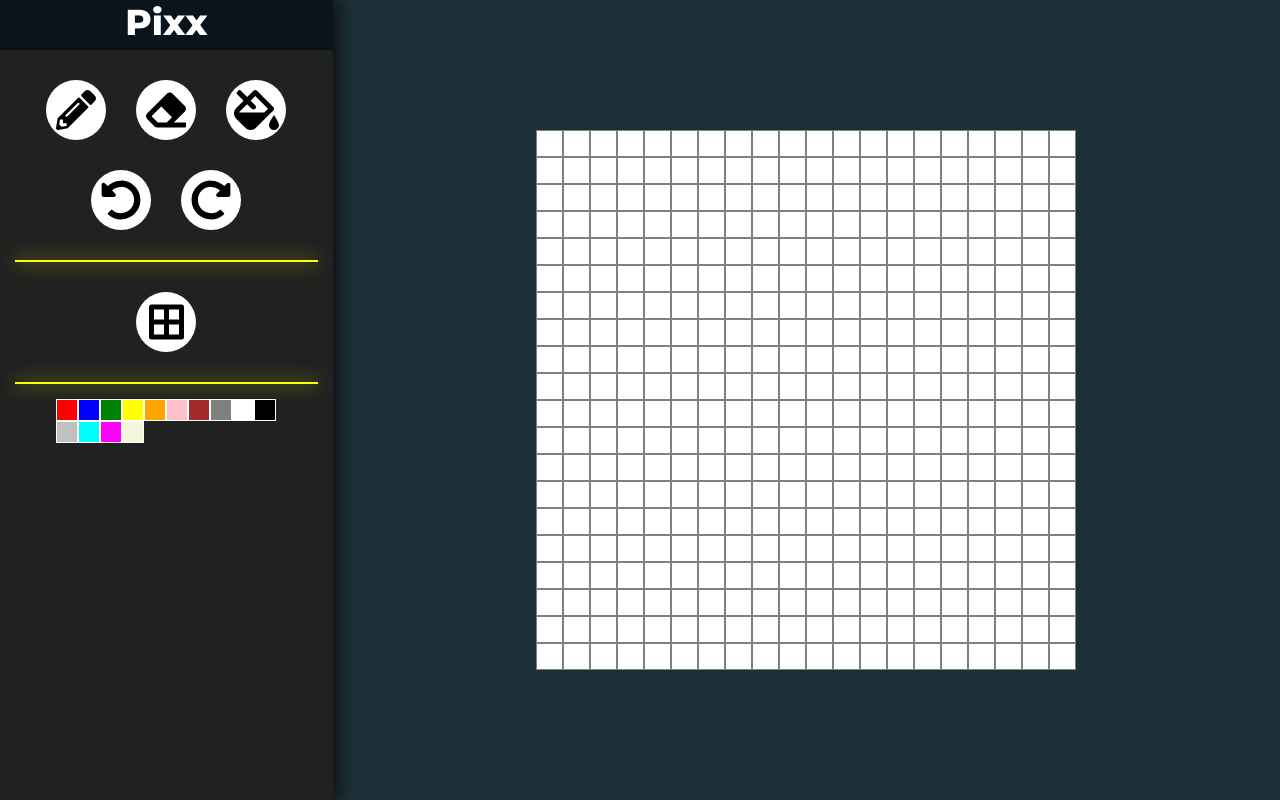
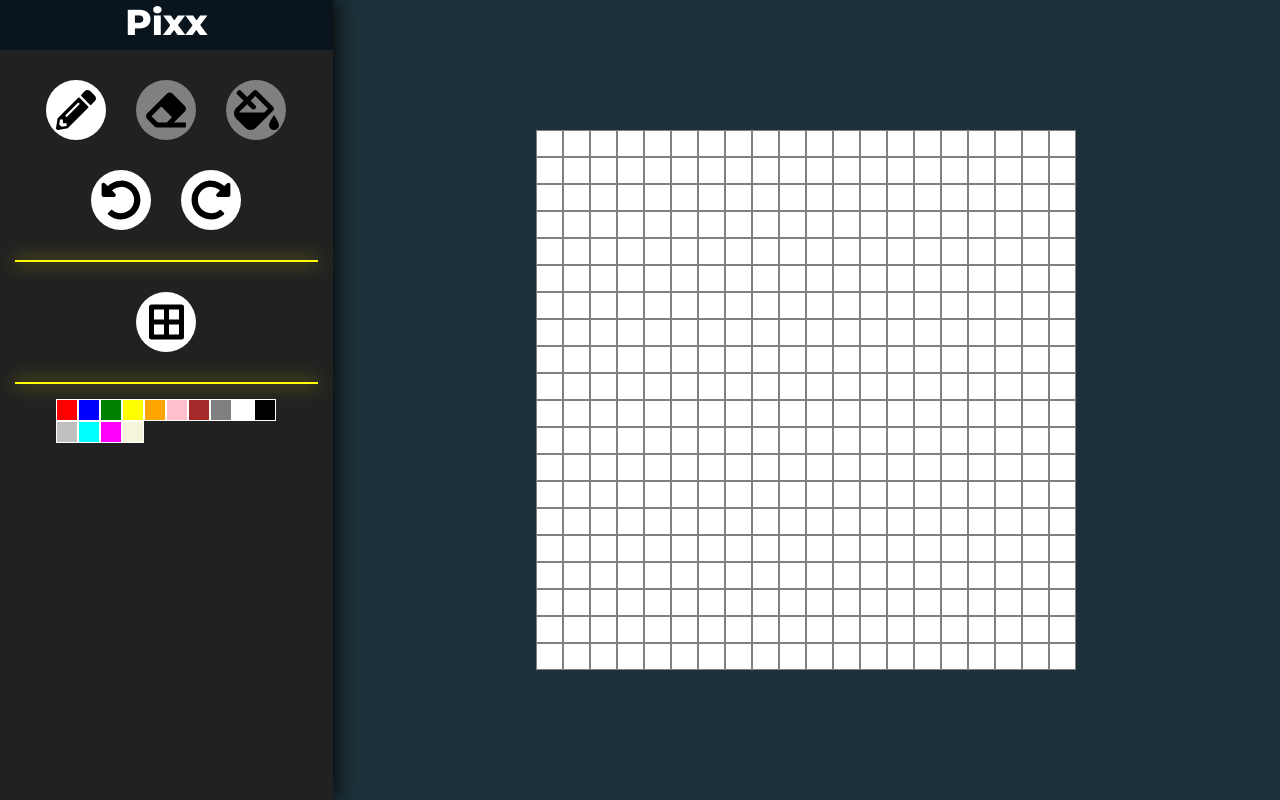
Before and after one commit to TorianHarris/pixx, a React (Create React App) app: page / in a window 1280 px wide. Built offline with nearby package versions, Linux system fonts and the light colour scheme.

Commit message:
feat/ added tool button comp

```diff
--- a/src/App.jsx
+++ b/src/App.jsx
@@ -1,87 +1,159 @@
-import React, { Component } from 'react';
+import React, { Component } from "react";
 
-import Pixel from './components/Pixel';
-import ToolBar from './components/ToolBar';
+import Pixel from "./components/Pixel";
+import ToolBar from "./components/ToolBar";
 
 class App extends Component {
   constructor() {
     super();
 
     this.state = {
-      activeColor: 'yellow',
+      activeColor: "yellow",
+      activeMode: "draw",
+      paintHelper: {
+        num: 0,
+        canvas: []
+      },
       grid: true,
       pixels: [],
       swatches: [
-        'red','blue','green','yellow','orange','pink','brown','gray','white','black', 'silver', 'cyan', 'magenta', 'beige'
+        "red",
+        "blue",
+        "green",
+        "yellow",
+        "orange",
+        "pink",
+        "brown",
+        "gray",
+        "white",
+        "black",
+        "silver",
+        "cyan",
+        "magenta",
+        "beige"
       ]
-    }
+    };
 
-    this.handleClick = (event) => {
-      if (event.target.id !== '') {
+    this.handleClick = event => {
+      if (event.target.id !== "") {
         const canvas = this.state.pixels;
-        canvas[event.target.id].color = this.state.activeColor;
-        this.setState({ pixels: canvas })
+        const targetedPixel = canvas[event.target.id];
+        const activeColor = this.state.activeColor;
+
+        switch (this.state.activeMode) {
+          case "draw":
+            targetedPixel.color = activeColor;
+            return this.setState({ pixels: canvas });
+          case "erase":
+            targetedPixel.color = "white";
+            return this.setState({ pixels: canvas });
+          case "paint":
+            return alert("this");
+          //return this.handlePaint(null, event.target.id, targetedPixel.color, activeColor);
+          default:
+            return alert("hmmm...");
+        }
       }
-    }
+    };
 
-    this.handleHover = (event) => {
-      if (event.buttons === 1 && event.target.id !== '') {
+    this.handleHover = event => {
+      if (event.buttons === 1 && event.target.id !== "") {
         const canvas = this.state.pixels;
-        canvas[event.target.id].color = this.state.activeColor;
-        this.setState({ pixels: canvas })
+        switch (this.state.activeMode) {
+          case "draw":
+            canvas[event.target.id].color = this.state.activeColor;
+            break;
+          case "erase":
+            canvas[event.target.id].color = "white";
+            break;
+          default:
+            break;
+        }
+        this.setState({ pixels: canvas });
       }
-    }
+    };
 
-    this.handleColorChange = (event) => {
-      if (event.target.id !== '') {
-        this.setState({ activeColor: this.state.swatches[event.target.id] })
+    this.handleColorChange = event => {
+      if (event.target.id !== "") {
+        this.setState({ activeColor: this.state.swatches[event.target.id] });
       }
-    }
+    };
 
     this.handleGrid = () => {
-      this.setState({grid: !this.state.grid})
-    }
+      this.setState({ grid: !this.state.grid });
+    };
+
+    this.handleMode = mode => {
+      this.setState({ activeMode: mode });
+    };
+
+    this.handlePaint = (
+      prevDirection,
+      startPixel,
+      colorToCheck,
+      activeColor
+    ) => {
+      const canvas = this.state.pixels;
+      // canvas[event.target.id].color = this.state.activeColor;
+      // this.setState({ pixels: })
+
+      //set colorToCheck to be the color of the clicked pixel
+      //paint clicked pixel the active color
+      //check if up, left, down, and right pixels have the same color as colorToCheck
+    };
   }
 
   componentDidMount() {
-    const pixels = Array.from({ length: 400 }, () => ({ color: 'white' }));
+    const pixels = Array.from({ length: 400 }, () => ({ color: "white" }));
     this.setState({ pixels: pixels });
   }
 
   render() {
     const style = {
       workspace: {
-        display: 'flex',
+        display: "flex"
       },
       container: {
-        width: '100%',
-        display: 'flex',
-        justifyContent: 'center',
-        alignItems: 'center',
+        width: "100%",
+        display: "flex",
+        justifyContent: "center",
+        alignItems: "center"
       },
       canvas: {
         minWidth: 540,
         width: 540,
         height: 540
-      },
-
-    }
+      }
+    };
 
     return (
-      <div className='App'>
+      <div className="App">
         <div></div>
         <div style={style.workspace}>
           <ToolBar
             color={this.state.activeColor}
             swatch={this.state.swatches}
+            mode={this.state.activeMode}
             gridState={this.state.grid}
             handleColorChange={this.handleColorChange}
             handleGrid={this.handleGrid}
+            handleMode={this.handleMode}
           />
           <div style={style.container}>
-            <div style={style.canvas} onMouseDown={this.handleClick} onMouseOver={this.handleHover}>
+            <div
+              style={style.canvas}
+              onMouseDown={this.handleClick}
+              onMouseOver={this.handleHover}
+            >
               {this.state.pixels.map((pix, index) => {
-                return <Pixel color={pix.color} grid={this.state.grid} id={index} key={index} />
+                return (
+                  <Pixel
+                    color={pix.color}
+                    grid={this.state.grid}
+                    id={index}
+                    key={index}
+                  />
+                );
               })}
             </div>
           </div>
--- a/src/components/ToolBar.jsx
+++ b/src/components/ToolBar.jsx
@@ -1,91 +1,105 @@
-import React from 'react';
-import Swatch from './Swatch';
+import React from "react";
+import Swatch from "./Swatch";
+import ToolButton from "./ToolButton";
 
-import { FontAwesomeIcon } from '@fortawesome/react-fontawesome'
-import { faBorderAll, faBorderNone, faPencilAlt, faEraser, faFillDrip, faUndoAlt, faRedoAlt } from '@fortawesome/free-solid-svg-icons'
-import { whileStatement } from '@babel/types';
+import { FontAwesomeIcon } from "@fortawesome/react-fontawesome";
+import {
+  faBorderAll,
+  faBorderNone,
+  faPencilAlt,
+  faEraser,
+  faFillDrip,
+  faUndoAlt,
+  faRedoAlt
+} from "@fortawesome/free-solid-svg-icons";
 
 export default function ToolBar(props) {
   const style = {
     backdrop: {
       width: 450,
-      height: '100vh',
-      backgroundColor: '#212121',
-      color: 'white',
-      boxShadow: '5px 0px 18px #0d0d0d',
+      height: "100vh",
+      backgroundColor: "#212121",
+      color: "white",
+      boxShadow: "5px 0px 18px #0d0d0d"
     },
     header: {
       height: 50,
-      width: '100%',
-      backgroundColor: '#09141d',
+      width: "100%",
+      backgroundColor: "#09141d",
       fontSize: 36,
       fontWeight: 900,
-      textAlign: 'center',
+      textAlign: "center",
       marginBottom: 15
     },
     row: {
-      display: 'flex',
-      justifyContent: 'center'
+      display: "flex",
+      justifyContent: "center"
     },
     hr: {
-      border: '1px solid ' + props.color,
-      boxShadow: '0px 0px 18px ' + props.color,
+      border: "1px solid " + props.color,
+      boxShadow: "0px 0px 18px " + props.color,
       margin: 15
     },
     swatchContainer: {
       width: 220,
-      textAlign: 'center'
+      textAlign: "center"
     },
     button: state => ({
-      backgroundColor: 'white',//state ? 'white' : 'grey',
+      backgroundColor: state ? "white" : "grey",
       height: 60,
       width: 60,
-      borderRadius: '50%',
-      border: 'none',
-      margin: 15,
+      borderRadius: "50%",
+      border: "none",
+      margin: 15
       // '&:hover': {
       //   backgroundColor: 'red',
       // }
-    }),
-  }
+    })
+  };
 
   return (
     <div style={style.backdrop}>
       <div style={style.header}>Pixx</div>
       <div style={style.row}>
-      <button style={style.button(props.gridState)} onClick={props.handleGrid}>
-          <FontAwesomeIcon icon={faPencilAlt} size='3x'/>
+        <ToolButton mode={props.mode} value='draw' icon={faPencilAlt} handleMode={props.handleMode}/>
+        <ToolButton mode={props.mode} value='erase' icon={faEraser} handleMode={props.handleMode}/>
+        <ToolButton mode={props.mode} value='paint' icon={faFillDrip} handleMode={props.handleMode}/>
+      </div>
+      <div style={style.row}>
+        <button
+          style={style.button(props.gridState)}
+          onClick={props.handleGrid}
+        >
+          <FontAwesomeIcon icon={faUndoAlt} size="3x" />
         </button>
-        <button style={style.button(props.gridState)} onClick={props.handleGrid}>
-          <FontAwesomeIcon icon={faEraser} size='3x'/>
-        </button>
-        <button style={style.button(props.gridState)} onClick={props.handleGrid}>
-          <FontAwesomeIcon icon={faFillDrip} size='3x'/>
-        </button>
-        </div>
-        <div style={style.row}>
-        <button style={style.button(props.gridState)} onClick={props.handleGrid}>
-          <FontAwesomeIcon icon={faUndoAlt} size='3x'/>
-        </button>
-        <button style={style.button(props.gridState)} onClick={props.handleGrid}>
-          <FontAwesomeIcon icon={faRedoAlt} size='3x'/>
+        <button
+          style={style.button(props.gridState)}
+          onClick={props.handleGrid}
+        >
+          <FontAwesomeIcon icon={faRedoAlt} size="3x" />
         </button>
       </div>
       <hr style={style.hr} />
       {/* grid toggle */}
       <div style={style.row}>
-        <button style={style.button(props.gridState)} onClick={props.handleGrid}>
-          <FontAwesomeIcon icon={props.gridState ? faBorderAll : faBorderNone} size='3x'/>
+        <button
+          style={style.button(props.gridState)}
+          onClick={props.handleGrid}
+        >
+          <FontAwesomeIcon
+            icon={props.gridState ? faBorderAll : faBorderNone}
+            size="3x"
+          />
         </button>
       </div>
       <hr style={style.hr} />
       <div style={style.row} onClick={props.handleColorChange}>
         <div style={style.swatchContainer}>
-        {props.swatch.map((s, index) => {
-          return <Swatch color={s} id={index} key={'swatch' + index} />
-        })}
+          {props.swatch.map((s, index) => {
+            return <Swatch color={s} id={index} key={"swatch" + index} />;
+          })}
         </div>
       </div>
     </div>
   );
-};
+}
--- /dev/null
+++ b/src/components/ToolButton.jsx
@@ -0,0 +1,27 @@
+import React from "react";
+import { FontAwesomeIcon } from "@fortawesome/react-fontawesome";
+
+export default function ToolButton(props) {
+  const style = {
+    button: state => ({
+      backgroundColor: state ? "white" : "grey",
+      height: 60,
+      width: 60,
+      borderRadius: "50%",
+      border: "none",
+      margin: 15
+      // '&:hover': {
+      //   backgroundColor: 'red',
+      // }
+    })
+  };
+
+  return (
+    <button
+      style={style.button(props.mode === props.value)}
+      onClick={() => props.handleMode(props.value)}
+    >
+      <FontAwesomeIcon icon={props.icon} size="3x" />
+    </button>
+  );
+}
```
